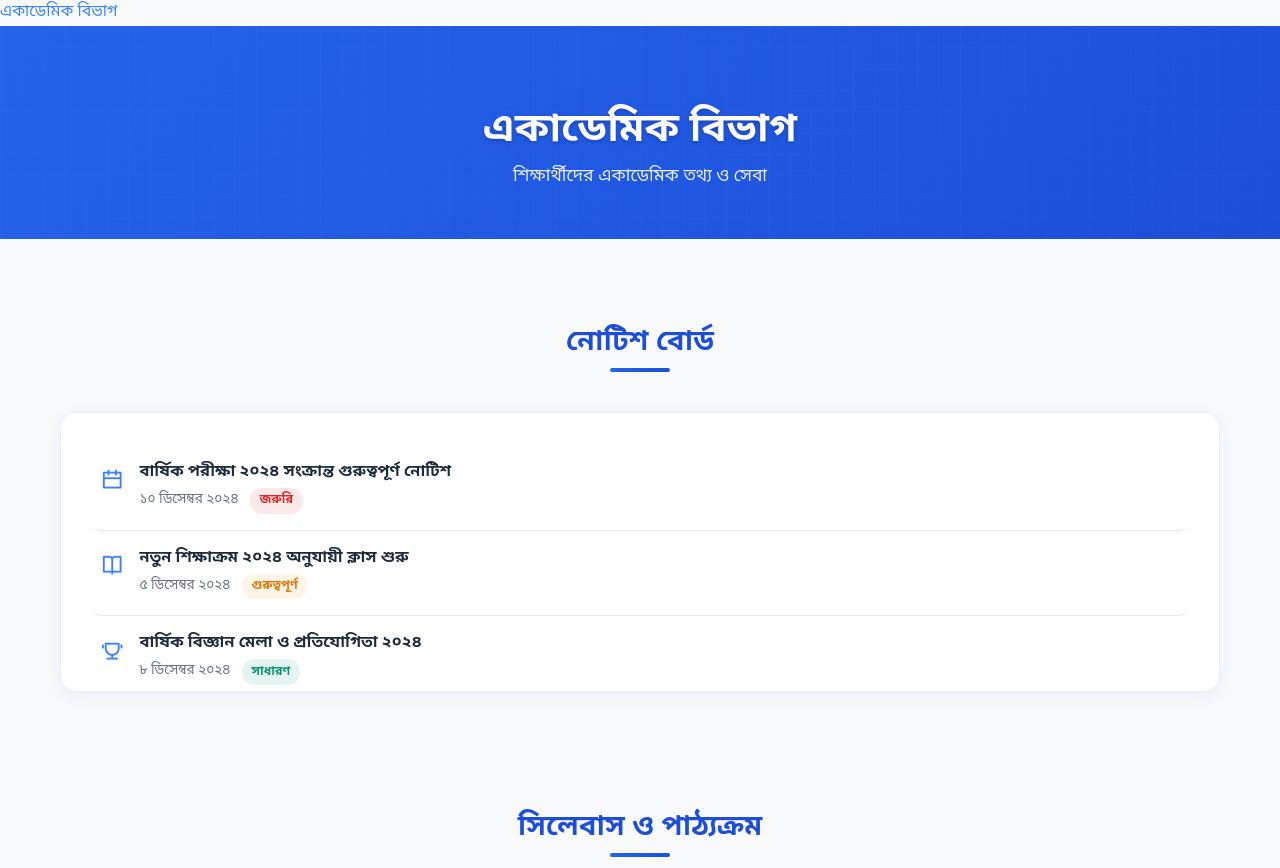
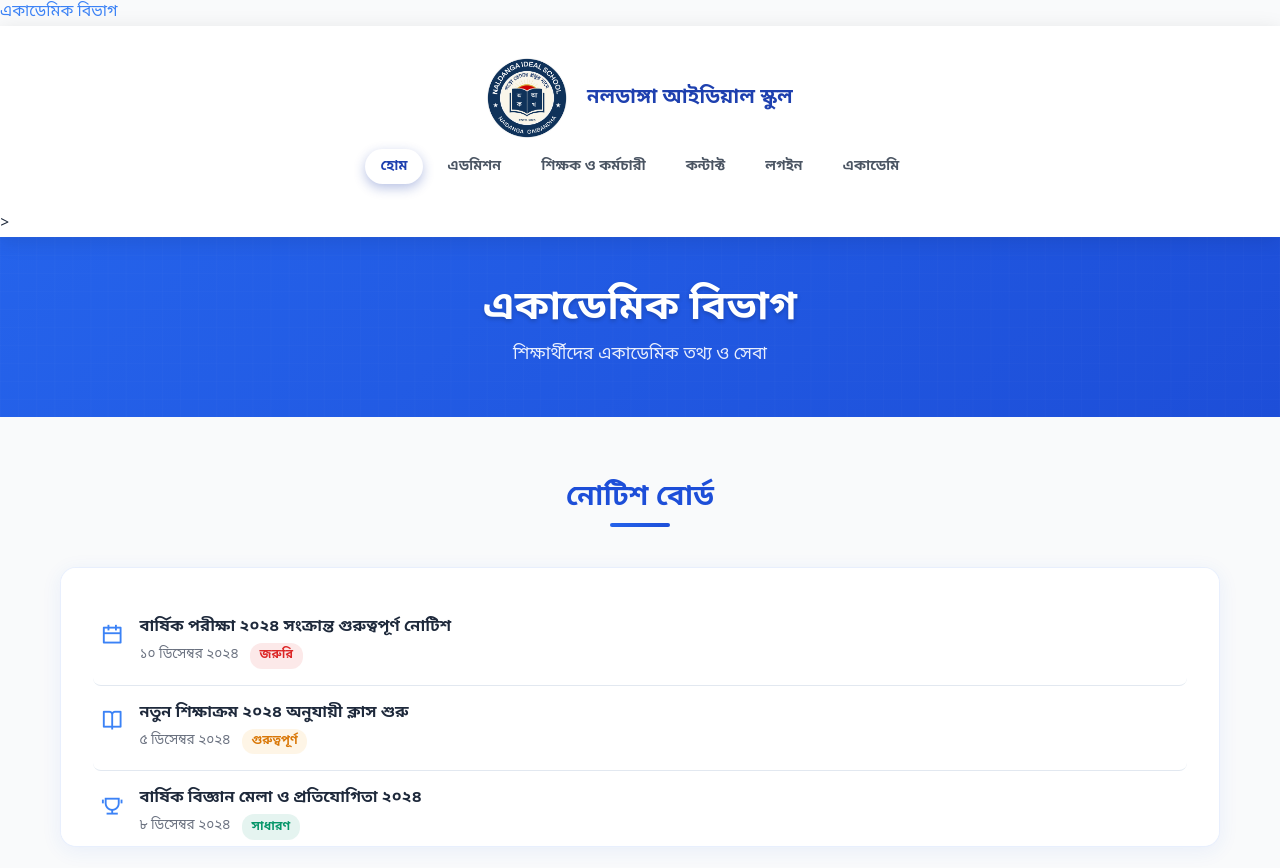
Before and after one commit to MustakimMahdi/Naldanga-Ideal-School, a plain HTML site: page academic.html in a window 1280 px wide. Shown: the top 868 px of the page. Drawn offline with nearby package versions, Linux system fonts and the light colour scheme.

Commit message:
Update academic.html

```diff
--- a/academic.html
+++ b/academic.html
@@ -980,6 +980,7 @@
 
 <body>
   <!-- Page Title Section -->
+  <div id="header"></div>
   <section class="page-title">
     <div class="container">
       <h1 class="page-heading"> একাডেমিক বিভাগ</h1>
@@ -1291,7 +1292,7 @@
     </div>
   </div>
 
-
+ <div id="footer"></div>
 
   <script>
     // Sample student results data
@@ -1761,6 +1762,22 @@
       });
     });
   </script>
+
+  <script>
+    // হেডার লোড
+    fetch("header.html")
+      .then(res => res.text())
+      .then(data => {
+        document.getElementById("header").innerHTML = data;
+      });
+
+    // ফুটার লোড
+    fetch("footer.html")
+      .then(res => res.text())
+      .then(data => {
+        document.getElementById("footer").innerHTML = data;
+      });
+  </script>
 </body>
 
 </html>
```
